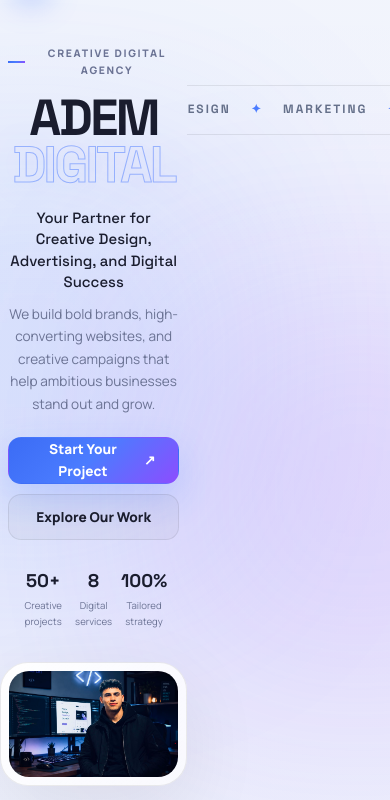
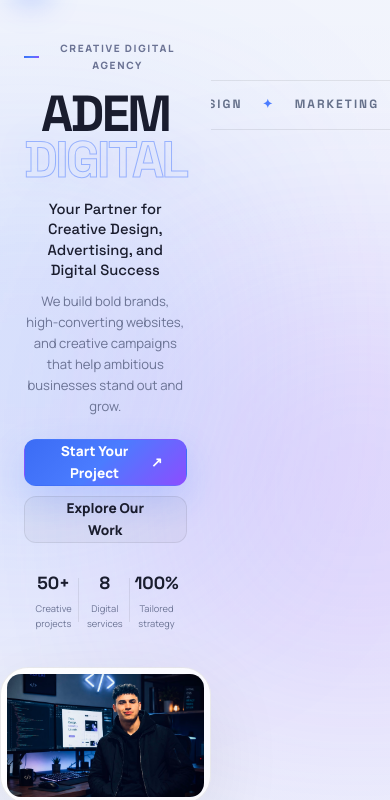
Before and after one commit to adamheddi-hue/adem-digital-website, a website: page index.html in a window 390 px wide. Shown: the part 60-860 px from the top of the page. Drawn offline with Linux system fonts and the light colour scheme.

Commit message:
refined mobile hero: stat dividers, padding, premium polish

```diff
--- a/style.css
+++ b/style.css
@@ -314,36 +314,37 @@
   .nav-links.open { opacity: 1; visibility: visible; transform: translateY(0); }
   .nav-links a { color: var(--text); font-size: 1.1rem; }
 
-  /* ── Mobile Hero ── */
-  .hero { padding-top: 120px; padding-bottom: 40px; min-height: auto; display: flex; align-items: flex-start; }
+  /* ── Mobile Hero (820px) ── */
+  .hero { padding-top: 116px; padding-bottom: 36px; min-height: auto; display: flex; align-items: flex-start; }
   .hero-grid { grid-template-columns: 1fr; gap: 0; }
-  .hero-copy { text-align: center; order: 1; padding: 0 8px; }
-  .hero-visual { max-width: 420px; width: 100%; margin: 32px auto 0; order: 2; }
-  .visual-card { padding: 8px; }
-  .visual-card img { aspect-ratio: 16/10; object-fit: cover; }
+  .hero-copy { text-align: center; order: 1; padding: 0 24px; }
+  .hero-visual { max-width: 440px; width: 100%; margin: 36px auto 0; order: 2; }
+  .visual-card { padding: 10px; }
+  .visual-card img { aspect-ratio: 16/10; object-fit: cover; border-radius: 18px; }
 
   /* Eyebrow */
-  .hero .eyebrow { justify-content: center; margin-bottom: 16px; }
+  .hero .eyebrow { justify-content: center; margin-bottom: 18px; }
 
   /* Heading */
-  .hero h1 { text-align: center; font-size: clamp(2.6rem, 9vw, 3.8rem); margin-left: 0; line-height: .9; letter-spacing: -.06em; }
+  .hero h1 { text-align: center; font-size: clamp(2.6rem, 9vw, 3.8rem); margin-left: 0; line-height: .88; letter-spacing: -.06em; }
   .hero h1 em { -webkit-text-stroke-width: 1.2px; }
 
   /* Subtitle */
-  .hero-subtitle { text-align: center; margin: 22px auto 0; max-width: 420px; font-size: 1.05rem; line-height: 1.45; }
+  .hero-subtitle { text-align: center; margin: 20px auto 0; max-width: 440px; font-size: 1.05rem; line-height: 1.45; }
 
   /* Description */
-  .hero-text { text-align: center; margin: 14px auto 0; max-width: 380px; font-size: .9rem; line-height: 1.7; }
+  .hero-text { text-align: center; margin: 14px auto 0; max-width: 380px; font-size: .9rem; line-height: 1.7; color: var(--muted); }
 
   /* CTA Buttons */
-  .hero-actions { justify-content: center; flex-direction: column; align-items: center; margin-top: 28px; gap: 11px; }
-  .hero-actions .btn { width: 100%; max-width: 300px; min-height: 50px; font-size: .9rem; }
+  .hero-actions { justify-content: center; flex-direction: column; align-items: center; margin-top: 30px; gap: 12px; }
+  .hero-actions .btn { width: 100%; max-width: 280px; min-height: 50px; font-size: .9rem; border-radius: 14px; }
+  .hero-actions .btn--ghost { background: rgba(0,0,0,.03); border-color: var(--line); }
 
   /* Stats */
-  .hero-stats { justify-content: center; gap: 0; margin-top: 32px; padding: 0 10px; }
-  .hero-stats div { flex: 1; display: flex; flex-direction: column; align-items: center; text-align: center; }
-  .hero-stats div:not(:last-child)::after { content: ""; position: absolute; }
-  .hero-stats strong { font-size: 1.3rem; margin-bottom: 2px; }
+  .hero-stats { display: flex; justify-content: center; gap: 0; margin-top: 36px; padding: 0 10px; position: relative; }
+  .hero-stats div { flex: 1; display: flex; flex-direction: column; align-items: center; text-align: center; position: relative; padding: 0 8px; }
+  .hero-stats div:not(:last-child)::after { content: ""; position: absolute; right: 0; top: 15%; height: 70%; width: 1px; background: var(--line); }
+  .hero-stats strong { font-size: 1.3rem; margin-bottom: 3px; }
   .hero-stats span { font-size: .68rem; color: var(--muted); }
 
   /* Client strip */
@@ -374,20 +375,23 @@
   .logo { font-size: .86rem; }
   .logo-mark { width: 34px; height: 34px; }
 
-  /* ── Small Mobile Hero ── */
-  .hero { padding-top: 105px; padding-bottom: 28px; min-height: auto; }
-  .hero h1 { font-size: clamp(2.3rem, 13vw, 3.4rem); text-align: center; margin-left: 0; line-height: .92; letter-spacing: -.05em; }
+  /* ── Small Mobile Hero (560px) ── */
+  .hero { padding-top: 100px; padding-bottom: 24px; min-height: auto; }
+  .hero h1 { font-size: clamp(2.2rem, 13vw, 3.2rem); text-align: center; margin-left: 0; line-height: .9; letter-spacing: -.05em; }
   .hero h1 em { -webkit-text-stroke-width: 1px; }
-  .hero-subtitle { font-size: .93rem; text-align: center; margin: 18px auto 10px; max-width: 320px; line-height: 1.45; }
-  .hero-text { font-size: .85rem; text-align: center; margin: 0 auto; max-width: 300px; line-height: 1.65; }
+  .hero-subtitle { font-size: .92rem; text-align: center; margin: 16px auto 8px; max-width: 300px; line-height: 1.4; }
+  .hero-text { font-size: .82rem; text-align: center; margin: 10px auto 0; max-width: 280px; line-height: 1.6; color: var(--muted); }
   .hero-actions { margin-top: 22px; gap: 10px; }
-  .hero-actions .btn { max-width: 240px; min-height: 46px; font-size: .85rem; }
-  .hero-stats { gap: 0; margin-top: 26px; justify-content: center; }
-  .hero-stats div { flex: 1; }
-  .hero-stats strong { font-size: 1.15rem; }
-  .hero-stats span { font-size: .6rem; }
-  .eyebrow { font-size: .65rem; margin-bottom: 14px; }
-  .eyebrow span { width: 20px; }
+  .hero-actions .btn { max-width: 240px; min-height: 46px; font-size: .85rem; border-radius: 12px; }
+  .hero-stats { gap: 0; margin-top: 26px; justify-content: center; padding: 0 4px; }
+  .hero-stats div { flex: 1; padding: 0 4px; }
+  .hero-stats div:not(:last-child)::after { content: ""; position: absolute; right: 0; top: 15%; height: 70%; width: 1px; background: var(--line); }
+  .hero-stats strong { font-size: 1.1rem; }
+  .hero-stats span { font-size: .58rem; }
+  .eyebrow { font-size: .63rem; margin-bottom: 12px; }
+  .eyebrow span { width: 18px; }
+  .visual-card { padding: 6px; }
+  .visual-card img { border-radius: 14px; }
   .floating-card { display: none; }
   .client-strip { overflow: hidden; justify-content: center; }
   .client-strip span:nth-of-type(n+3), .client-strip i:nth-of-type(n+3) { display: none; }
```
